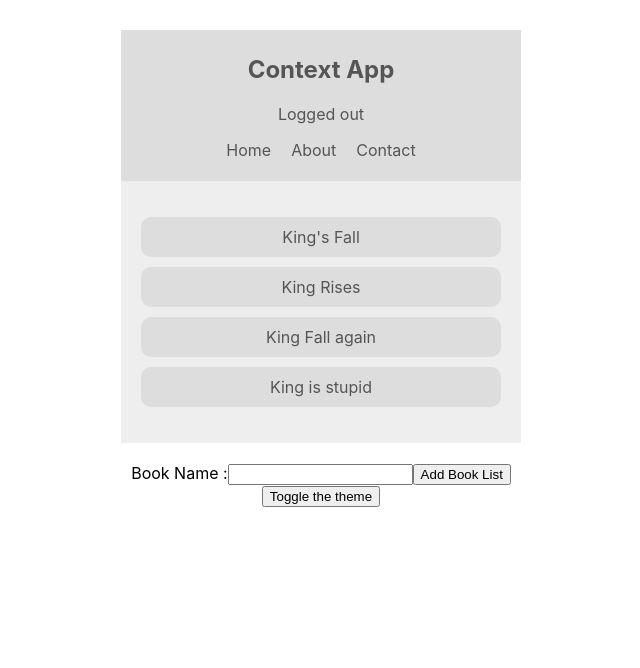
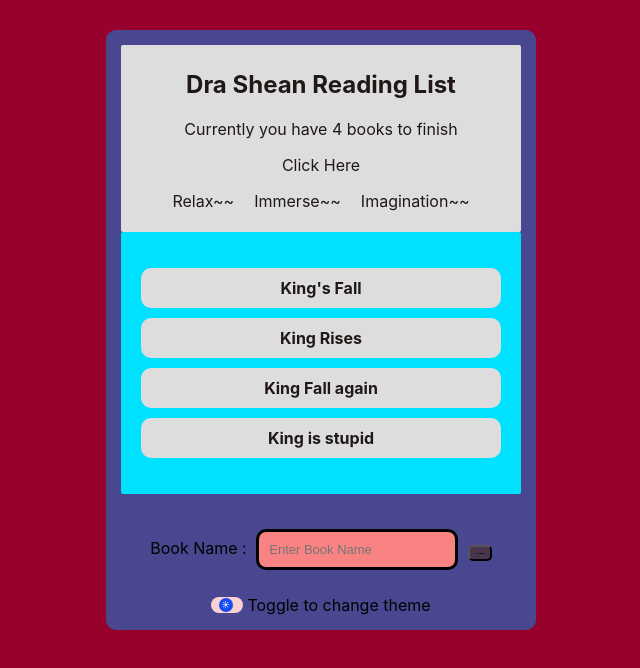
Before and after one commit to Dragonshean/ReactProject-Reading-List, a React (Create React App) app: page / in a window 1280 px wide. Shown: the top 668 px of the page, without its empty margins (319-959 px from the left). Built offline with nearby package versions, Linux system fonts and the light colour scheme.

Commit message:
Adding remove action, and decorate with some css

```diff
--- a/src/App.js
+++ b/src/App.js
@@ -12,8 +12,8 @@ function App() {
     <div className="App">
       <ThemeContextProvider>
         <AuthContextProvider>
-          <Navbar />
           <BookContextProvider>
+            <Navbar />
             <BookList />
           </BookContextProvider>
           <ThemeToggle/>
--- /dev/null
+++ b/src/components/BookDetails.js
@@ -0,0 +1,17 @@
+import { useContext } from 'react'
+import { BookContext } from '../contexts/BookContext';
+import { ThemeContext } from '../contexts/ThemeContext';
+
+
+const BookDetails = ({book}) => {
+    const { isLightTheme, light, dark } = useContext(ThemeContext);
+    const theme = isLightTheme ? light : dark;
+    const { removeBooks } = useContext(BookContext);
+    return (
+        <li onClick={() => removeBooks(book.id)}>
+            <div className='title' style={{ background: theme.ui }}>{ book.title }</div>
+        </li>
+    );
+}
+
+export default BookDetails;
--- a/src/components/BookList.js
+++ b/src/components/BookList.js
@@ -1,6 +1,8 @@
 import { useContext } from 'react';
 import { BookContext } from '../contexts/BookContext';
 import { ThemeContext } from '../contexts/ThemeContext';
+import BookDetails from '../components/BookDetails'
+
 
 /* Class Component 寫法
 import React, { Component } from 'react';
@@ -30,16 +32,18 @@ const BookList = () => {
     const { isLightTheme, light, dark } = useContext(ThemeContext);
     const { books } = useContext(BookContext);
     const theme = isLightTheme ? light : dark;
-    return (
+    return books.length ? (
         <div className='book-list' style={{ color: theme.syntax, background: theme.bg}}>
             <ul>
                 {books.map( (book) => {
                     return (
-                        <li key={ book.id } style={{ background: theme.ui }}> { book.title } </li>
+                        <BookDetails book={ book } key={ book.id } />
                     )
                 })}
             </ul>
         </div>
+    ) : (
+        <div className='empty'> Well Done!! You have finished.</div>
     );
 }
 
--- a/src/components/Navbar.js
+++ b/src/components/Navbar.js
@@ -1,5 +1,6 @@
 import { useContext } from 'react';
 import { AuthContext } from '../contexts/AuthContext';
+import { BookContext } from '../contexts/BookContext';
 import { ThemeContext } from '../contexts/ThemeContext';
 
 /* Class Component 寫法
@@ -42,19 +43,21 @@ export default Navbar;
 /* React Hook 寫法 */
 
 const Navbar = () => {
+    const { books } = useContext(BookContext);
     const { isLightTheme, light, dark } = useContext(ThemeContext);
     const { isAuthenticated, toggleAuth } = useContext(AuthContext);
     const theme = isLightTheme ? light : dark;
     return (
         <nav style={{ background: theme.ui, color: theme.syntax }}>
-            <h1>Context App</h1>
-            <div onClick={toggleAuth}>
-                { isAuthenticated ? 'Logged in' : 'Logged out'}
+            <h1>Dra Shean Reading List</h1>
+            <p> Currently you have { books.length } books to finish</p>
+            <div style={{cursor: 'pointer'}} onClick={toggleAuth}>
+                { isAuthenticated ? 'No Touching Man!!' : 'Click Here'}
             </div>
             <ul>
-                <li>Home</li>
-                <li>About</li>
-                <li>Contact</li>
+                <li>Relax~~</li>
+                <li>Immerse~~</li>
+                <li>Imagination~~</li>
             </ul>
         </nav>
     );
--- a/src/components/NewBookForm.js
+++ b/src/components/NewBookForm.js
@@ -1,19 +1,26 @@
-import { useState } from 'react'
+import { useState } from "react";
 
-const NewBookForm = ({addBook}) => {
-    const [ title, setTitle ] = useState('');
-    const handleSubmit = (e) => {
-        e.preventDefault();//防止Submit時更新頁面
-        addBook(title);//跟BookList裡的addBook()連結
-        setTitle('');//案新增歌曲按鈕時自動清空text area
-    }
-    return (
-        <form onSubmit={handleSubmit}>
-            <label>Book Name :</label>
-            <input type='text' value={title} required onChange={(e) => setTitle(e.target.value)} />
-            <input type='submit' value='Add Book List' />
-        </form>
-    );
-}
+const NewBookForm = ({ addBook }) => {
+  const [title, setTitle] = useState("");
+  const handleSubmit = (e) => {
+    e.preventDefault(); //防止Submit時更新頁面
+    addBook(title); //跟BookList裡的addBook()連結
+    setTitle(""); //案新增歌曲按鈕時自動清空text area
+  };
+  return (
+    <form className="addForm" onSubmit={handleSubmit}>
+      <label>Book Name : </label>
+      <input
+        className="bookText"
+        placeholder="Enter Book Name"
+        type="text"
+        value={title}
+        required
+        onChange={(e) => setTitle(e.target.value)}
+      />
+      <input className="submitBtn" type="submit" value="Add Book" />
+    </form>
+  );
+};
 
 export default NewBookForm;
--- a/src/components/ThemeToggle.js
+++ b/src/components/ThemeToggle.js
@@ -22,7 +22,11 @@ export default ThemeToggle;
 const ThemeToggle = () => {
     const { toggleTheme } = useContext(ThemeContext)
     return (
-        <button onClick={toggleTheme}>Toggle the theme</button>
+        // <button onClick={toggleTheme}>Color Shift</button>  普通的按鈕
+        <div>
+            <input onClick={toggleTheme} type="checkbox" id="check1" className="toggle"/>
+            <label htmlFor="check1">Toggle to change theme</label>
+        </div>
     );
 }
 
--- a/src/contexts/BookContext.js
+++ b/src/contexts/BookContext.js
@@ -15,8 +15,11 @@ const BookContextProvider = (props) => {
     const addBooks = (title) => {
         setBooks([...books, { title, id: v1() }]);
     }
+    const removeBooks = (id) => {
+        setBooks(books.filter(book => book.id !== id))
+    }
     return (
-        <BookContext.Provider value = {{books}}>
+        <BookContext.Provider value = {{books, addBooks, removeBooks}}>
             {props.children}
             <NewBookForm addBook={addBooks}/>
         </BookContext.Provider>
--- a/src/contexts/ThemeContext.js
+++ b/src/contexts/ThemeContext.js
@@ -5,8 +5,8 @@ export const ThemeContext = createContext();
 class ThemeContextProvider extends Component {
     state = {
         isLightTheme: true,
-        light: { syntax: '#555', ui: '#ddd', bg:'#eee' },
-        dark: { syntax: '#ddd', ui:'#333', bg:'#555'}
+        light: { syntax: 'rgb(32, 23, 23)', ui: '#ddd', bg:'rgb(0, 225, 255)' },
+        dark: { syntax: '#ddd', ui:'rgb(53, 16, 16)', bg:'rgb(5, 67, 103)'}
     };
     toggleTheme = () =>{
         this.setState({ isLightTheme: !this.state.isLightTheme });
--- a/src/index.css
+++ b/src/index.css
@@ -5,15 +5,20 @@ body {
     sans-serif;
   -webkit-font-smoothing: antialiased;
   -moz-osx-font-smoothing: grayscale;
+  background: hsl(343, 99%, 30%);
 }
 
 .App {
+  padding: 15px;
   max-width: 400px;
   margin: 30px auto;
   text-align: center;
+  border-radius: 10px;
+  background: rgb(73, 71, 143);
 }
 nav {
   padding: 5px;
+  border-radius: 2px;
 }
 nav ul {
   padding: 0;
@@ -25,13 +30,119 @@ nav ul li {
 .book-list {
   padding: 20px;
   margin-bottom: 20px;
+  border-radius: 2px;
 }
 .book-list ul {
   padding: 0;
   list-style-type: none;
 }
-.book-list li {
+.book-list li:hover {
+  opacity: 0.7;
+  cursor: pointer;
+  text-decoration: line-through;
+}
+.book-list .title {
   padding: 10px;
+  font-weight: bold;
   margin: 10px auto;
   border-radius: 10px;
 }
+.empty {
+  color: rgb(0, 255, 179);
+  margin: 20px;
+  font-size: 25px;
+  font-weight: bold;
+  text-align: center;
+}
+
+/*adding book section*/
+
+.addForm {
+  padding: 10px;
+  margin-bottom: 10px;
+}
+
+.addForm .bookText {
+  margin: 5px;
+  padding: 10px;
+  font-size: 13px;
+  border: #000 solid;
+  border-radius: 10px;
+  color: rgb(1, 1, 1);
+  background: rgb(249, 131, 131);
+}
+
+.addForm .submitBtn {
+  cursor: pointer;
+  margin-left: 5px;
+  padding: 5px;
+  border-radius: 5px;
+  font-size: 2px;
+  font-weight: bold;
+  background-color: rgb(73, 53, 78);
+}
+.addForm .submitBtn:hover {
+  opacity: 0.9;
+  color: #000;
+  transition: 0.5s;
+  background-color: rgb(5, 115, 159);
+}
+
+
+
+/*Toggle Theme Style*/
+
+input[type="checkbox"].toggle {
+  opacity: 0;
+  position: absolute;
+  left: -9000px;
+  top: -9000px;
+}
+
+input[type="checkbox"].toggle + label {
+  position: relative;
+  display: flex;
+  align-items: center;
+  cursor: pointer;
+  justify-content: center;
+}
+
+input[type="checkbox"].toggle + label::before {
+  content: "";
+  width: 2em;
+  height: 1em;
+  background-color: hsl(0, 80%, 90%);
+  border-radius: 1em;
+  margin-right: .25em;
+  transition: background-color 200ms ease-in-out;
+}
+
+input[type="checkbox"].toggle + label::after {
+  display: flex;
+  justify-content: center;
+  align-items: center;
+  position: absolute;
+  content: "\2600";
+  font-size: .5em;
+  left: 12.2em;
+  width: 1.8em;
+  height: 1.8em;
+  background-color: hsl(225, 90%, 51%);
+  color: white;
+  border-radius: 1em;
+  transition: background-color 200ms ease-in-out, transform 200ms ease-in-out;
+}
+
+input[type="checkbox"].toggle:focus + label::before {
+  outline: 1px solid black;
+}
+
+input[type="checkbox"].toggle:checked + label::before {
+  background-color: hsl(100, 70%, 90%);
+}
+
+input[type="checkbox"].toggle:checked + label::after {
+  content: "\263D";
+  transform: translateX(100%);
+  background-color: hsl(0, 54%, 20%);
+}
```
